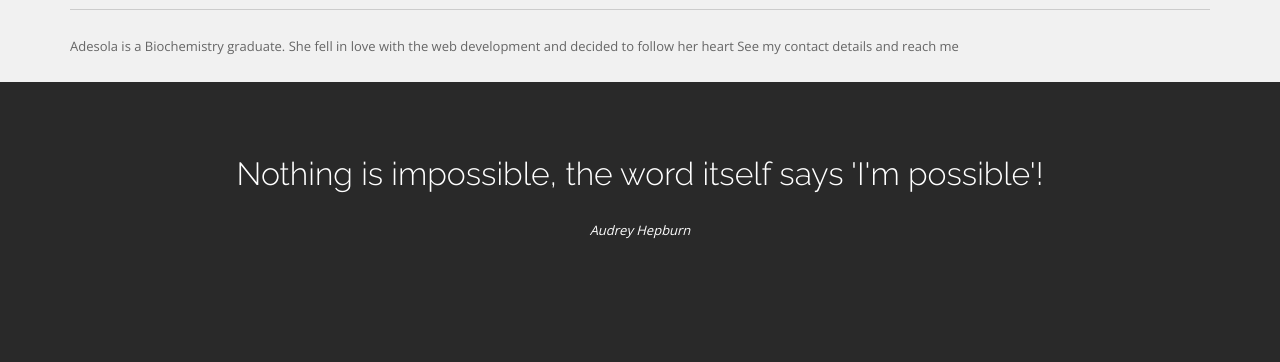
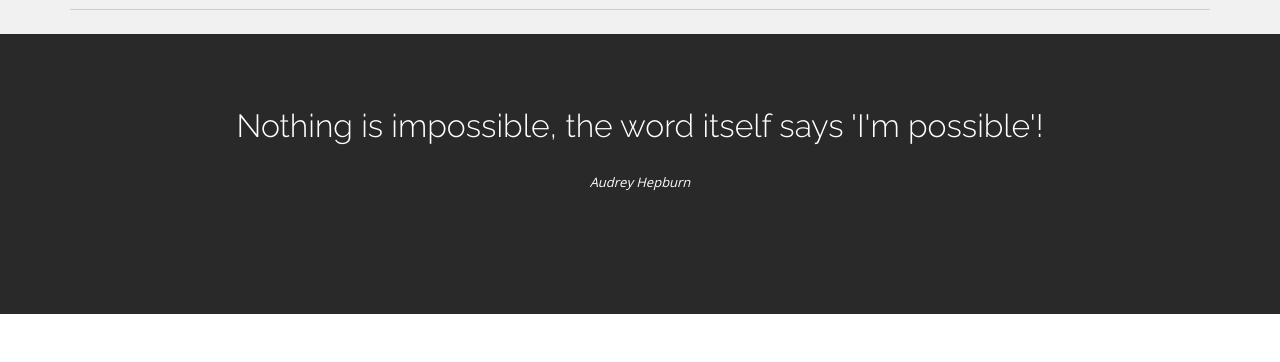
Before and after one commit to aadesola/aadesola.github.io, a plain HTML site: page index.html in a window 1280 px wide. Shown: the part 1077-1439 px from the top of the page. After the commit the page ends 1391 px from the top, so only its background shows below. Drawn offline with nearby package versions, Linux system fonts and the light colour scheme.

Commit message:
Update index.html

```diff
--- a/index.html
+++ b/index.html
@@ -40,10 +40,8 @@
 	<h2><b>Mobile</b> / <span style="font-weight: 300;">07061945462; 08182227752</span> </a></h2><hr>
     	<h2> <b>Mail</b> / <span style="font-weight: 300;">ajayiadesolagrace@gmail.com</span> </a></h2><hr>
 	<h2> <b>Github</b> / <span style="font-weight: 300;">aadesola@github.io</span> </a></h2><hr>
-<p>Adesola is a Biochemistry graduate. She fell in love with the web development
-	and decided to follow her heart </b> See my contact details and reach me</p>
 
-	    <!--     	<h2><a href="../Almuerzo/index.html" target="_blank">  <b>Almuerzo</b> / <span style="font-weight: 300;">Farm</span></a></h2> -->
+	  <!--     	<h2><a href="../Almuerzo/index.html" target="_blank">  <b>Almuerzo</b> / <span style="font-weight: 300;">Farm</span></a></h2> -->
 
 	  <!--     <h2><a href="../omega/" target="_blank"> <b>Omega</b> / <span style="font-weight: 300;">Timepieces</span> </a></h2><hr>
     <h2><a href="../project-spa/index.html" target="_blank">  <b>Avocado</b> / <span style="font-weight: 300;">Spa</span> </a></h2><hr>
```
